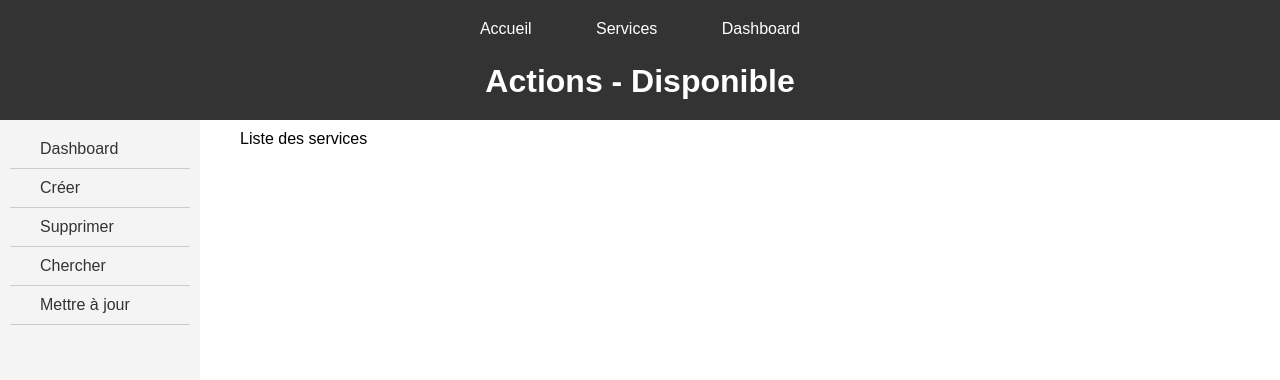
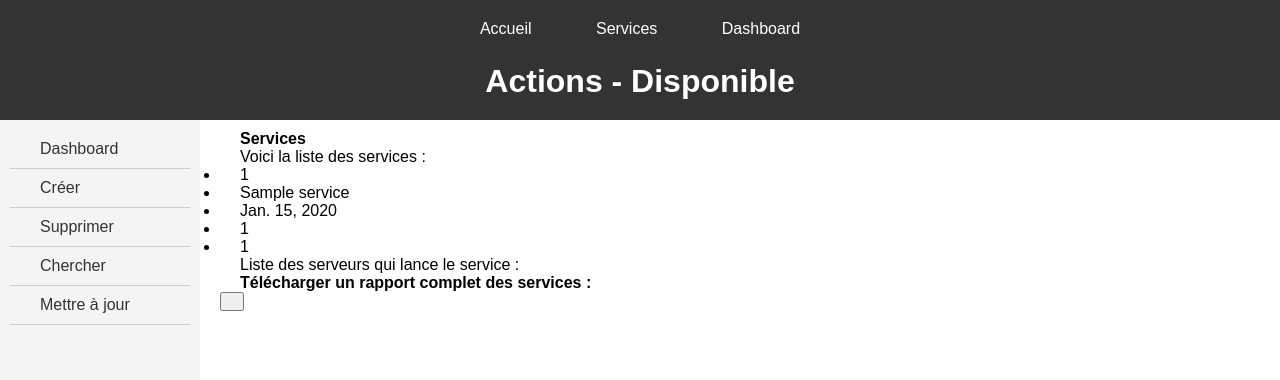
Before and after one commit to LOIC-only-one/AdministrationServer, a Django app: page /service/ in a window 1280 px wide. Shown: the top 380 px of the page. Run offline with Django 5.2, Linux system fonts and the light colour scheme; tables that the repository leaves empty hold one stand-in row (values such as "Sample post").

Commit message:
modification_crud_services

```diff
--- a/admin_serv/servops/templates/servops/CRUD/CRUD_services/home.html
+++ b/admin_serv/servops/templates/servops/CRUD/CRUD_services/home.html
@@ -16,5 +16,25 @@
 {% endblock sidebar %}
 
 {% block content %}
-<p>Liste des services</p>
+<h2>Services</h2>
+<p>Voici la liste des services :</p>
+<ul>
+    {% for service in services %}
+    <li><p>{{service.id}}</p></li>
+    <li><p>{{service.name}}</p></li>
+    <li><p>{{service.launch_date}}</p></li>
+    <li><p>{{service.memory_used}}</p></li>
+    <li><p>{{service.required_memory}}</p></li>
+
+    <p>Liste des serveurs qui lance le service :</p>
+    <ul>
+        {% for server in service.server.all %}
+        <li><p>{{server.name}}</p></li>
+        {% endfor %}
+    </ul>
+    {% endfor %}
+
+
+<h2>Télécharger un rapport complet des services :</h2>
+<button><a href="{% url 'pdf' %}"></a></button>
 {% endblock content %}
--- a/admin_serv/servops/views.py
+++ b/admin_serv/servops/views.py
@@ -19,7 +19,8 @@ def servers(request):
     return render(request,'servops/CRUD/CRUD_serveurs/home.html')
 
 def services(request):
-    return render(request, 'servops/CRUD/CRUD_services/home.html')
+    services = Service.objects.all()
+    return render(request, 'servops/CRUD/CRUD_services/home.html', {'services': services})
 
 def server_types(request):
     server_types = ServerType.objects.all()
```
